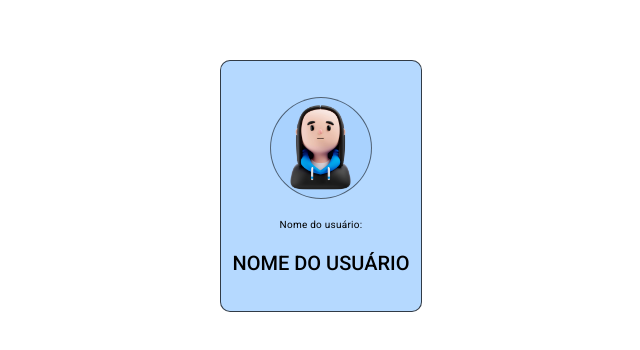
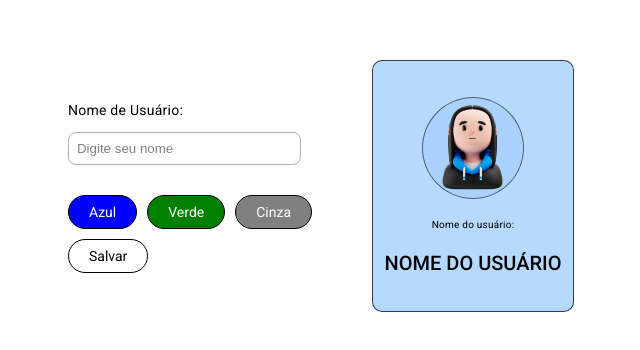
Before and after one commit to Vitormwxm/angular-basico-avancado, an Angular app in the folder fundamentos-do-angular/: page / in a window 1280 px wide. Shown: the part 214-564 px from the top of the page, without its empty margins (319-959 px from the left). Built offline with nearby package versions, Linux system fonts and the light colour scheme.

Commit message:
criando avatar

```diff
--- a/fundamentos-do-angular/src/app/app.component.html
+++ b/fundamentos-do-angular/src/app/app.component.html
@@ -1,3 +1,4 @@
 <div class="containerApplication">
-    <app-card-avatar></app-card-avatar>
+    <app-customize></app-customize>
+    <app-card-avatar ></app-card-avatar>
 </div>
--- a/fundamentos-do-angular/src/app/app.component.scss
+++ b/fundamentos-do-angular/src/app/app.component.scss
@@ -4,4 +4,5 @@
     justify-content: center;
     width: 100%;
     height: 100%;
+    gap: 50px;
 }
--- a/fundamentos-do-angular/src/app/app.component.ts
+++ b/fundamentos-do-angular/src/app/app.component.ts
@@ -7,4 +7,10 @@ import { Component } from '@angular/core';
 })
 export class AppComponent {
   title = 'fundamentos-do-angular';
+  colorUserName: string = '';
+
+  alterColorUserName() {
+    this.colorUserName = 'blue';
+    console.log('alterou' + this.colorUserName)
+  }
 }
--- a/fundamentos-do-angular/src/app/app.module.ts
+++ b/fundamentos-do-angular/src/app/app.module.ts
@@ -4,10 +4,14 @@ import { AppRoutingModule } from './app-routing.module';
 import { AppComponent } from './app.component';
 import { provideAnimationsAsync } from '@angular/platform-browser/animations/async';
 import { AvatarModuleModule } from './avatar-module/avatar-module.module';
+import { CustomizeComponent } from './components/avatar/customize/customize.component';
+import { ButtonColorComponent } from './components/avatar/button-color/button-color.component';
 
 @NgModule({
   declarations: [
     AppComponent,
+    CustomizeComponent,
+    ButtonColorComponent,
 
   ],
   imports: [
--- /dev/null
+++ b/fundamentos-do-angular/src/app/components/avatar/button-color/button-color.component.html
@@ -0,0 +1 @@
+<button [style.backgroundColor]="buttonColor" [style.color]="fontColor"> {{inputText}} </button>
--- /dev/null
+++ b/fundamentos-do-angular/src/app/components/avatar/button-color/button-color.component.scss
@@ -0,0 +1,13 @@
+button {
+  background: blue;
+  border: 1px solid black;
+  padding: 6px 20px 6px 20px;
+  margin: 0;
+  border-radius: 20px;
+  font: inherit;
+  color: white;
+  text-align: inherit;
+  appearance: none;
+  -webkit-appearance: none;
+  cursor: pointer;
+}
--- a/fundamentos-do-angular/src/app/components/avatar/card-avatar/card-avatar.component.html
+++ b/fundamentos-do-angular/src/app/components/avatar/card-avatar/card-avatar.component.html
@@ -4,9 +4,9 @@
     </div>
 
     <div class="cardUserInfos">
-        <p>Nome do usuário:</p>
+        <p >Nome do usuário:</p>
 
-        <h1>Nome do usuário</h1>
+        <h1 [style.color]="colorUserName">Nome do usuário</h1>
     </div>
 
 </div>
--- a/fundamentos-do-angular/src/app/components/avatar/card-avatar/card-avatar.component.ts
+++ b/fundamentos-do-angular/src/app/components/avatar/card-avatar/card-avatar.component.ts
@@ -1,4 +1,4 @@
-import { Component } from '@angular/core';
+import { Component, Input } from '@angular/core';
 
 @Component({
   selector: 'app-card-avatar',
@@ -7,4 +7,5 @@ import { Component } from '@angular/core';
 })
 export class CardAvatarComponent {
 
+  @Input('colorUserName') colorUserName: String = '';
 }
--- /dev/null
+++ b/fundamentos-do-angular/src/app/components/avatar/customize/customize.component.html
@@ -0,0 +1,14 @@
+<div class="customizeContainer">
+    <div class="customizeContainer-info">
+        <p>Nome de Usuário: </p>
+        <input type="text" value="Digite seu nome">
+    </div>
+
+    <div class="customizeContainer-button">
+        <app-button-color buttonColor="blue" inputText="Azul"></app-button-color>
+        <app-button-color buttonColor="green" inputText="Verde"></app-button-color>
+        <app-button-color buttonColor="gray" inputText="Cinza"></app-button-color>
+    </div>
+
+    <app-button-color buttonColor="white" fontColor="black" inputText="Salvar"></app-button-color>
+</div>
--- /dev/null
+++ b/fundamentos-do-angular/src/app/components/avatar/customize/customize.component.scss
@@ -0,0 +1,28 @@
+.customizeContainer {
+    display: flex;
+    align-items: start;
+    justify-content: right;
+    gap: 10px;
+    flex-direction: column;
+    // background-color: red
+
+}
+
+.customizeContainer-info {
+    display: flex;
+    flex-direction: column;
+    input {
+        margin-bottom: 20px;
+        padding: 8px;
+        border-radius: 8px;
+        width: 215px;
+        border: 1px solid rgb(175, 175, 175);
+        color: rgb(129, 129, 129);
+    }
+}
+
+.customizeContainer-button {
+    app-button-color {
+        margin-right: 10px;
+    }
+}
```
Also changed, not shown: fundamentos-do-angular/src/app/components/avatar/button-color/button-color.component.ts (added, +12 -0 lines), fundamentos-do-angular/src/app/components/avatar/customize/customize.component.ts (added, +10 -0 lines), 2 other files (tests, documents, lock files or other folders).
